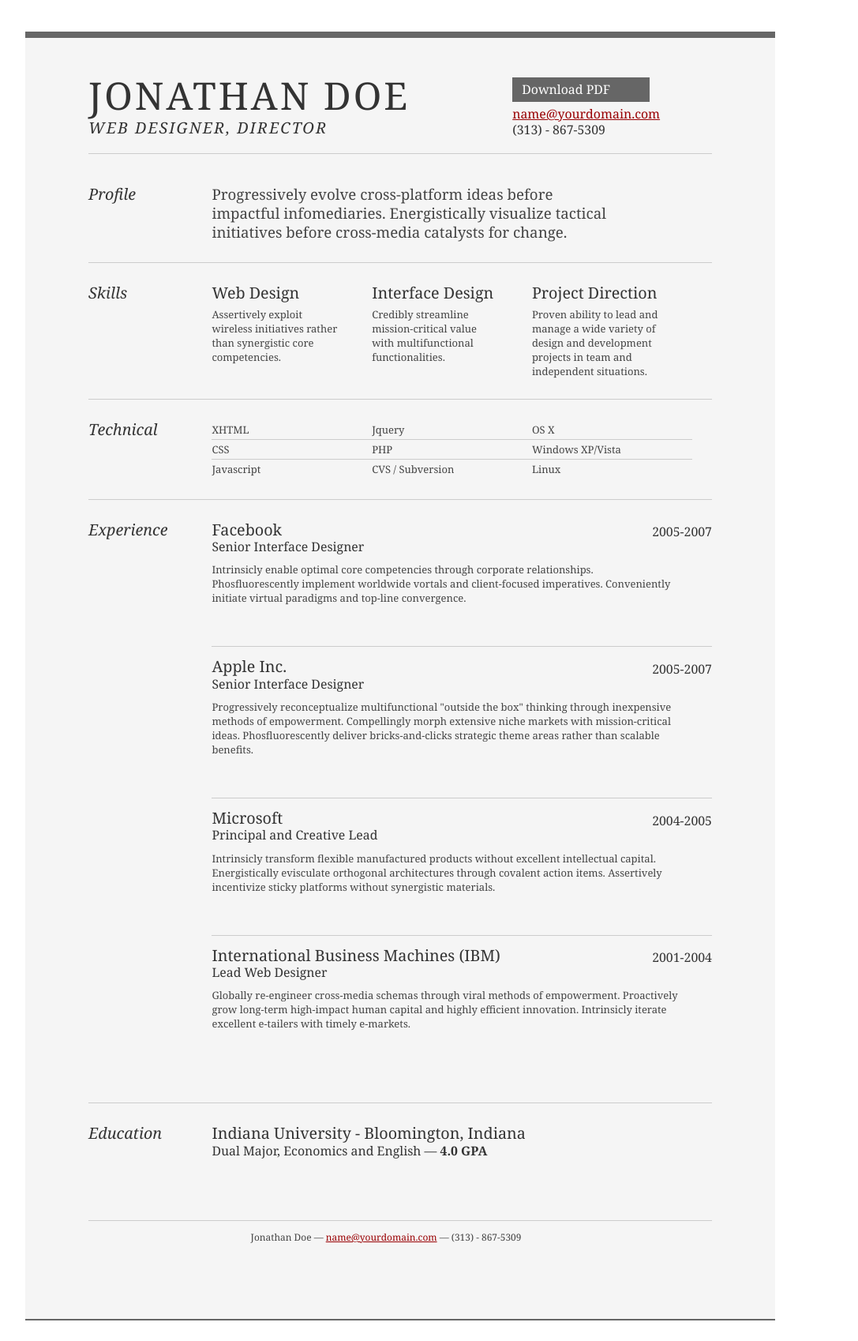
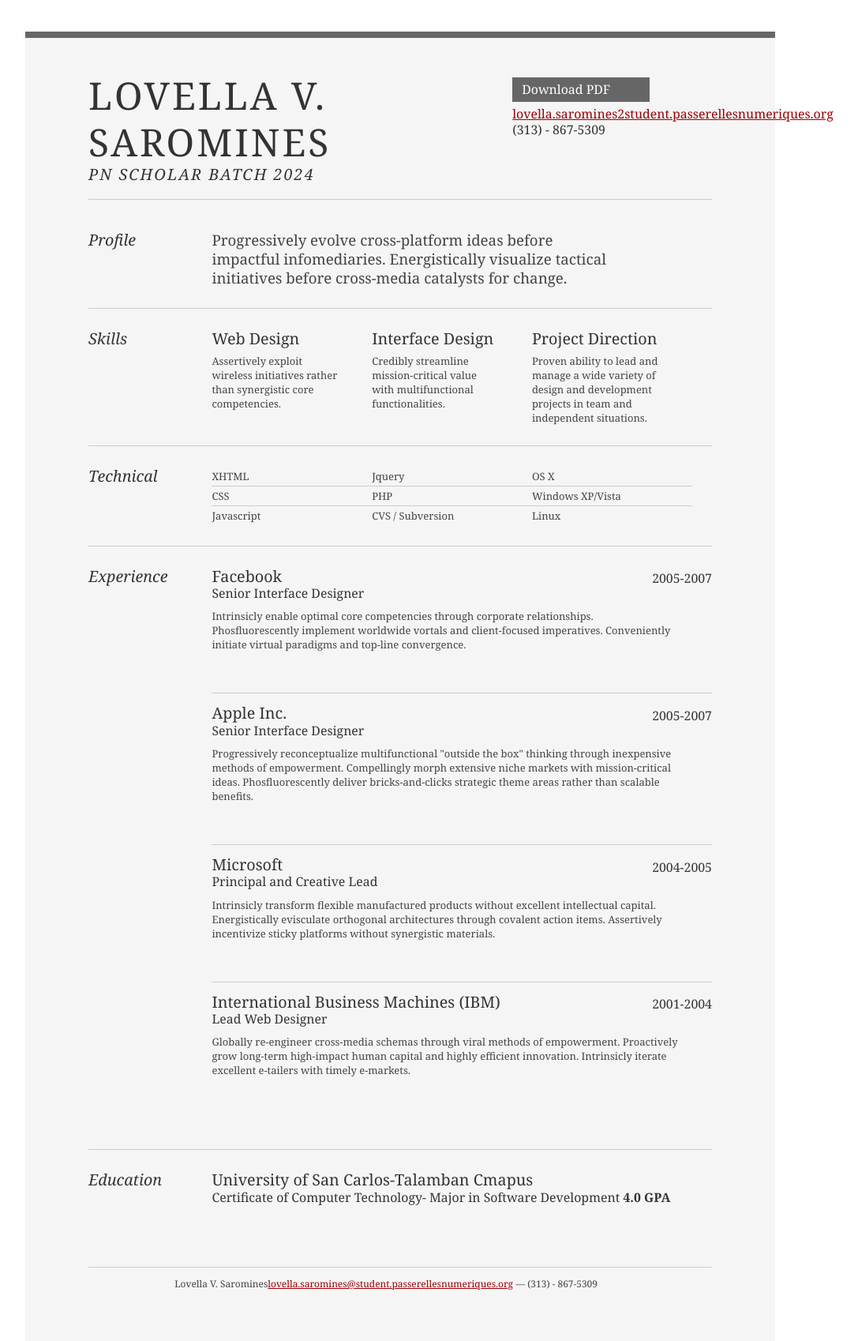
Before and after one commit to Lovella27/Lovella27.github.io, a plain HTML site: page index.html in a window 1280 px wide. Shown: the part 40-1738 px from the top of the page at 79% size, without its empty margins (133-1220 px from the left). Drawn offline with Linux system fonts and the light colour scheme.

Commit message:
created index.html

```diff
--- a/index.html
+++ b/index.html
@@ -3,7 +3,7 @@
 <html>
 <head>
 
-	<title>Jonathan Doe | Web Designer, Director | name@yourdomain.com</title>
+	<title>Lovella V. Saromines | Pn Scholar Barch 2024 | name@yourdomain.com</title>
 	<meta http-equiv="content-type" content="text/html; charset=utf-8" />
 
 	<meta name="keywords" content="" />
@@ -21,14 +21,14 @@
 		<div id="hd">
 			<div class="yui-gc">
 				<div class="yui-u first">
-					<h1>Jonathan Doe</h1>
-					<h2>Web Designer, Director</h2>
+					<h1>Lovella V. Saromines</h1>
+					<h2>Pn Scholar Batch 2024</h2>
 				</div>
 
 				<div class="yui-u">
 					<div class="contact-info">
 						<h3><a id="pdf" href="#">Download PDF</a></h3>
-						<h3><a href="mailto:name@yourdomain.com">name@yourdomain.com</a></h3>
+						<h3><a href="mailto:name@yourdomain.com">lovella.saromines2student.passerellesnumeriques.org</a></h3>
 						<h3>(313) - 867-5309</h3>
 					</div><!--// .contact-info -->
 				</div>
@@ -144,8 +144,8 @@
 							<h2>Education</h2>
 						</div>
 						<div class="yui-u">
-							<h2>Indiana University - Bloomington, Indiana</h2>
-							<h3>Dual Major, Economics and English &mdash; <strong>4.0 GPA</strong> </h3>
+							<h2>University of San Carlos-Talamban Cmapus</h2>
+							<h3>Certificate of Computer Technology- Major in Software Development <strong>4.0 GPA</strong> </h3>
 						</div>
 					</div><!--// .yui-gf -->
 
@@ -155,7 +155,7 @@
 		</div><!--// bd -->
 
 		<div id="ft">
-			<p>Jonathan Doe &mdash; <a href="mailto:name@yourdomain.com">name@yourdomain.com</a> &mdash; (313) - 867-5309</p>
+			<p>Lovella V. Saromines<a href="mailto:name@yourdomain.com">lovella.saromines@student.passerellesnumeriques.org</a> &mdash; (313) - 867-5309</p>
 		</div><!--// footer -->
 
 	</div><!-- // inner -->
```
